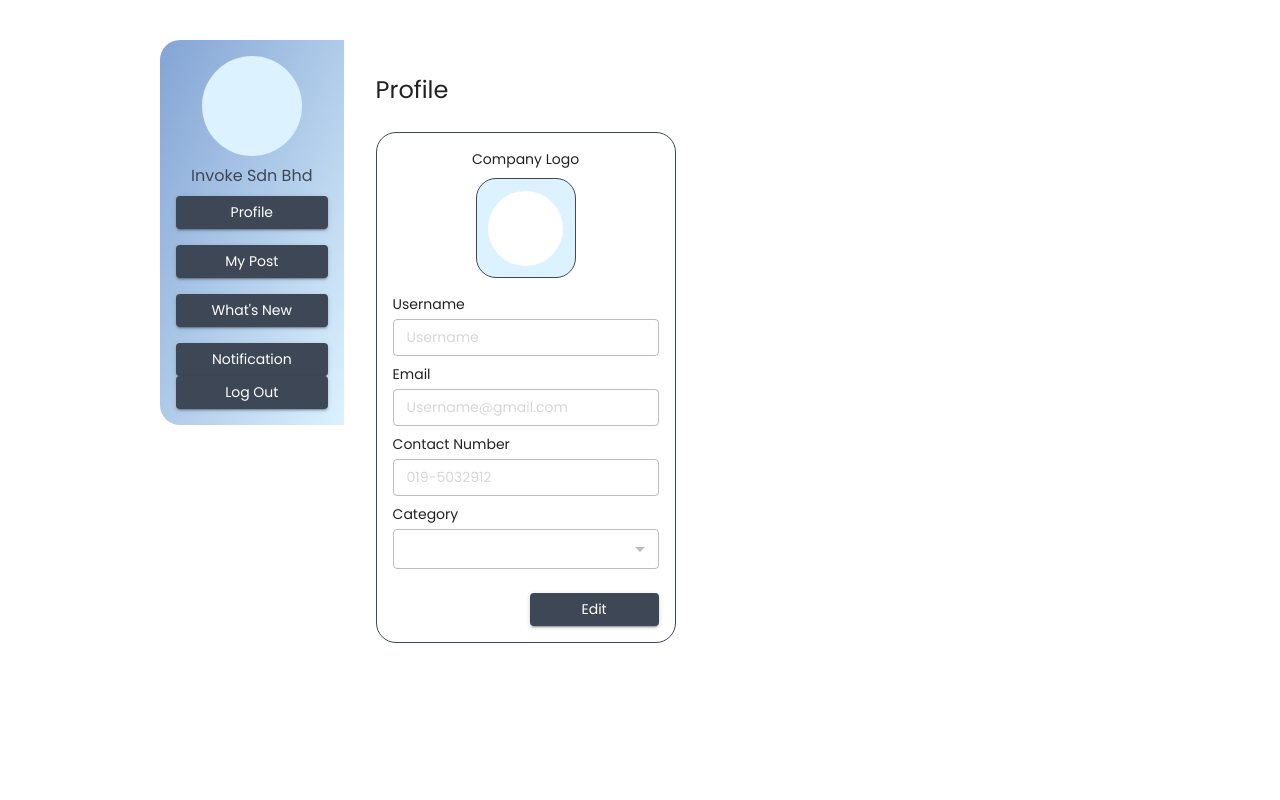
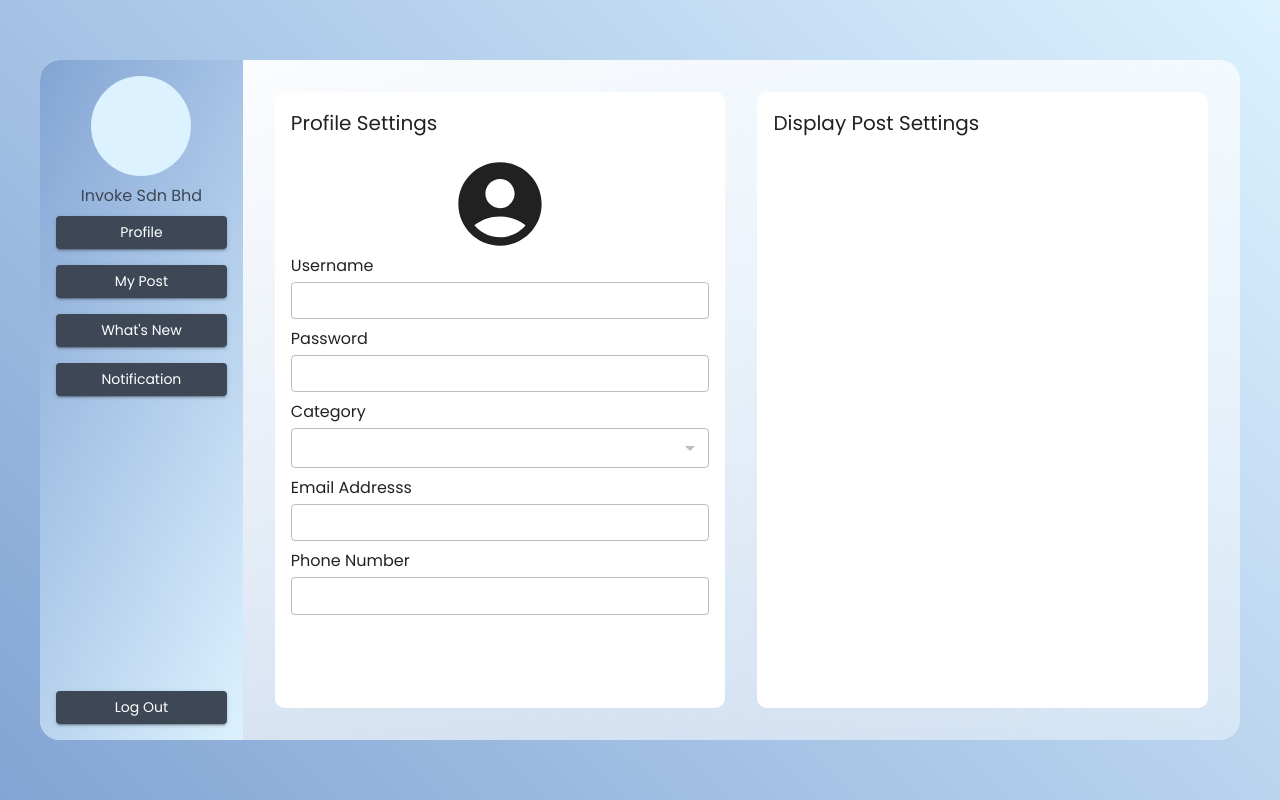
Before and after one commit to calvinwong95/entente, a React (Create React App) app: page /profile in a window 1280 px wide. Built offline with nearby package versions, Linux system fonts and the light colour scheme.

Commit message:
wip: layout for profile page

```diff
--- a/src/components/TenDropdown.js
+++ b/src/components/TenDropdown.js
@@ -1,7 +1,7 @@
-import { FormControl, MenuItem, Select } from "@mui/material";
+import { FormControl, Typography, Select } from "@mui/material";
 import React, { useState } from "react";
 
-const TenDropdown = ({ children, disabled }) => {
+const TenDropdown = ({ label, children, disabled }) => {
   const [age, setAge] = useState("");
 
   const handleChange = (e) => {
@@ -9,6 +9,7 @@ const TenDropdown = ({ children, disabled }) => {
   };
   return (
     <FormControl fullWidth>
+      <Typography variant="h4">{label}</Typography>
       <Select
         id="category"
         value={age}
--- a/src/hooks/useStyle.js
+++ b/src/hooks/useStyle.js
@@ -1,4 +1,3 @@
-import { AutofpsSelect } from "@mui/icons-material";
 import { makeStyles } from "@mui/styles";
 
 const UseStyles = makeStyles({
@@ -7,20 +6,25 @@ const UseStyles = makeStyles({
     boxSizing: "border-box",
     width: "100%",
     height: "100vh",
-    minWidth: "1300px",
     overflow: "hidden",
   },
 
   root: {
-    margin: "auto",
-    maxWidth: "1300px",
+    // overflow: "hidden",
+    margin: "0 auto",
+    height: "100vh",
+    maxWidth: "1200px",
     minWidth: "1024px",
+    minHeight: "724px",
+    paddingTop: "60px",
+    paddingBottom: "60px",
+    display: "flex",
+    alignItems: "center",
+    justifyContent: "center",
   },
 
   navbar: {
     background: "linear-gradient(115deg, #83A4D4 0%, #DCF2FF 100%)",
-    height: "100vh",
-    width: "100vw",
   },
 
   defaultBackground: {
--- a/src/index.css
+++ b/src/index.css
@@ -1,5 +1,6 @@
 body {
-  margin: 0;
+  margin: 0 auto;
+  box-sizing: border-box;
   font-family: 'Poppins',-apple-system, BlinkMacSystemFont, 'Segoe UI', 'Roboto', 'Oxygen',
     'Ubuntu', 'Cantarell', 'Fira Sans', 'Droid Sans', 'Helvetica Neue',
     sans-serif;
--- a/src/views/Dashboard/components/Navbar.js
+++ b/src/views/Dashboard/components/Navbar.js
@@ -55,6 +55,7 @@ const Navbar = () => {
             flexDirection: "column",
             rowGap: 2,
             width: "100%",
+            mb: 5,
           }}
         >
           <TenButton
--- a/src/views/Dashboard/index.js
+++ b/src/views/Dashboard/index.js
@@ -9,17 +9,8 @@ const Dashboard = ({ children }) => {
   const classes = UseStyles();
 
   return (
-    <Box
-      className={classes.root}
-      sx={{
-        position: "relative",
-        paddingX: 20,
-        paddingY: 5,
-        display: "flex",
-        flexDirection: "row",
-        justifyContent: "space-between",
-      }}
-    >
+    <Box className={classes.masterRoot}>
+      <Box className={classes.root}>
         <Box
           className={classes.glassmorphism}
           sx={{
@@ -28,20 +19,21 @@ const Dashboard = ({ children }) => {
             borderRadius: 5,
             display: "flex",
             flexDirection: "row",
+            alignItems: "flex-start",
           }}
         >
           <Navbar />
           <Box
             sx={{
-            width: "85%",
+              width: "100%",
               height: "100%",
-            borderTopRightRadius: 20,
-            borderBottomRightRadius: 20,
-
-            padding: 4,
+              borderTopRightRadius: 5,
+              borderBottomRightRadius: 5,
+              p: 4,
             }}
           >
             {children}
+          </Box>
         </Box>
       </Box>
     </Box>
--- a/src/views/LoginPage/components/SignInForm.js
+++ b/src/views/LoginPage/components/SignInForm.js
@@ -57,8 +57,8 @@ const SignInForm = ({ handleFlip }) => {
       >
         <Formik
           initialValues={{
-            username: "",
-            password: "",
+            username: "wongcheehoe123",
+            password: "wongcheehoe123",
           }}
           validationSchema={Yup.object({
             username: Yup.string().required("A username is required"),
--- a/src/views/LoginPage/index.js
+++ b/src/views/LoginPage/index.js
@@ -16,11 +16,12 @@ const LoginPage = () => {
   };
   return (
     <Box className={classes.masterRoot}>
+      <Box className={classes.root}>
         <Box
-        className={classes.root}
           sx={{
             display: "flex",
-          flexDirection: "row",
+            alignItems: "center",
+            justifyContent: "center",
           }}
         >
           <Box
@@ -58,6 +59,7 @@ const LoginPage = () => {
           </Box>
         </Box>
       </Box>
+    </Box>
   );
 };
 
--- a/src/views/Profile/index.js
+++ b/src/views/Profile/index.js
@@ -6,6 +6,7 @@ import TenDropzone from "../../components/TenDropzone";
 import TenTextField from "../../components/TenTextField";
 import UseStyles from "../../hooks/useStyle";
 import Dashboard from "../Dashboard";
+import { AccountCircle } from "@mui/icons-material";
 
 const Profile = () => {
   const classes = UseStyles();
@@ -13,165 +14,70 @@ const Profile = () => {
   const [openModal, setOpenModal] = useState(false);
   return (
     <Dashboard>
-      <Box sx={{ height: "100%" }}>
-        <Box sx={{ marginBottom: 3 }}>
-          <Typography variant="h2">Profile</Typography>
-        </Box>
-
+      <Box sx={{ width: "100%", height: "100%" }}>
         <Box
           sx={{
-            width: 300,
-
-            backgroundColor: "#FFFFFF",
-            borderRadius: 5,
-            border: 1,
-            borderColor: "third-01.main",
-            padding: 2,
+            width: "100%",
+            height: "100%",
+            display: "flex",
+            flexDirection: "row",
+            columnGap: 4,
           }}
         >
           <Box
             sx={{
-              display: "flex",
-              flexDirection: "column",
-              alignItems: "center",
-              justifyContent: "center",
-              rowGap: isEdit ? 0 : 1,
+              width: "100%",
+              height: "100%",
+              backgroundColor: "#FFFFFF",
+              borderRadius: 2.5,
+              padding: 2,
             }}
           >
-            <Typography>Company Logo</Typography>
-            {!isEdit && (
+            <Typography variant="h3" sx={{ mb: 2 }}>
+              Profile Settings
+            </Typography>
+            <Box sx={{ width: "100%", overflowY: "auto" }}>
               <Box
                 sx={{
-                  width: 100,
-                  height: 100,
-                  borderRadius: 5,
-                  border: 1,
-                  borderColor: "third-01.main",
-                  backgroundColor: "second-01.main",
                   display: "flex",
                   alignItems: "center",
                   justifyContent: "center",
-                  marginBottom: 2,
                 }}
               >
                 <Box
                   sx={{
-                    width: 75,
-                    height: 75,
-                    borderRadius: "50%",
-                    backgroundColor: "#FFFFFF",
+                    display: "flex",
+                    justifyContent: "center",
+                    alignItems: "center",
                   }}
-                ></Box>
+                >
+                  <AccountCircle color="white" sx={{ fontSize: 100 }} />
+                </Box>
               </Box>
-            )}
-            {isEdit && <TenDropzone></TenDropzone>}
+              <TenTextField label="Username" disabled></TenTextField>
+              <TenTextField label="Password" disabled></TenTextField>
+              <TenDropdown label="Category" disabled>
+                <MenuItem>One</MenuItem>
+                <MenuItem>Two</MenuItem>
+                <MenuItem>Three</MenuItem>
+              </TenDropdown>
+              <TenTextField label="Email Addresss" disabled></TenTextField>
+              <TenTextField label="Phone Number" disabled></TenTextField>
+            </Box>
+            {/* <Box sx={{ width: "100%", backgroundColor: "red" }}>
+              <TenButton variant="contained">Edit</TenButton>
+            </Box> */}
           </Box>
-          <Box>
-            <Typography>Username</Typography>
-            <TenTextField
-              placeholder="Username"
-              disabled={isEdit ? false : true}
-            ></TenTextField>
-          </Box>
-          <Box>
-            <Typography>Email</Typography>
-            <TenTextField
-              placeholder="Username@gmail.com"
-              disabled={isEdit ? false : true}
-            >
-              {" "}
-            </TenTextField>
-          </Box>
-          <Box>
-            <Typography>Contact Number</Typography>
-            <TenTextField
-              placeholder="019-5032912"
-              disabled={isEdit ? false : true}
-            ></TenTextField>
-          </Box>
-          <Box>
-            <Typography>Category</Typography>
-            <TenDropdown disabled={isEdit ? false : true}>
-              <MenuItem value={10}>Ten</MenuItem>
-              <MenuItem value={20}>Twenn</MenuItem>
-              <MenuItem value={30}>Thren</MenuItem>
-            </TenDropdown>
-          </Box>
-
           <Box
             sx={{
-              display: "flex",
-              flexDirection: "row",
-              alignItems: "center",
-              columnGap: 1,
-              justifyContent: "flex-end",
-              marginTop: 2,
+              width: "100%",
+              height: "100%",
+              backgroundColor: "#FFFFFF",
+              borderRadius: 2.5,
+              padding: 2,
             }}
           >
-            {isEdit && (
-              <TenButton
-                variant="outlined"
-                color="third-01"
-                onClick={() => setIsEdit(false)}
-              >
-                <Typography sx={{ color: "third-01.main" }}>Cancel</Typography>
-              </TenButton>
-            )}
-            {isEdit && (
-              <TenButton
-                variant="contained"
-                color="third-01"
-                onClick={() => setOpenModal(true)}
-              >
-                <Typography className={classes.whiteFont}>Save</Typography>
-              </TenButton>
-            )}
-            <Modal open={openModal} onClose={() => setOpenModal(false)}>
-              <Box
-                sx={{
-                  width: 400,
-                  height: 180,
-                  backgroundColor: "white",
-                  position: "absolute",
-                  top: `calc((100% - 180px )/ 2 )`,
-                  left: `calc((100% - 400px) / 2)`,
-                  borderRadius: 5,
-                  padding: 2,
-                  display: "flex",
-                  flexDirection: "column",
-                  alignItems: "center",
-                  justifyContent: "space-evenly",
-                }}
-              >
-                <Typography sx={{ textAlign: "center" }} color="third-01.main">
-                  Profile Page Saved
-                </Typography>
-                <Icon sx={{ fontSize: 50, color: "third-01.main" }}>
-                  check_circle_outline
-                </Icon>
-                <TenButton
-                  fullWidth
-                  variant="contained"
-                  color="third-01"
-                  onClick={() => {
-                    setOpenModal(false);
-                    setIsEdit(false);
-                  }}
-                >
-                  <Typography className={classes.whiteFont}>Back</Typography>
-                </TenButton>
-              </Box>
-            </Modal>
-            {!isEdit && (
-              <TenButton
-                sx={{ width: "48.5%" }}
-                variant="contained"
-                color="third-01"
-                onClick={() => setIsEdit(true)}
-              >
-                <Typography className={classes.whiteFont}>Edit</Typography>
-              </TenButton>
-            )}
+            <Typography variant="h3">Display Post Settings</Typography>
           </Box>
         </Box>
       </Box>
```
Lines whose indentation alone changed are shown as unchanged.
